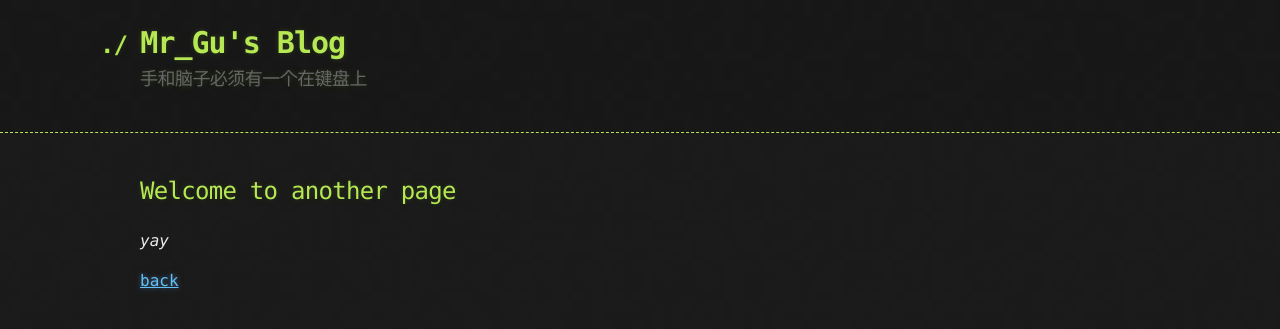
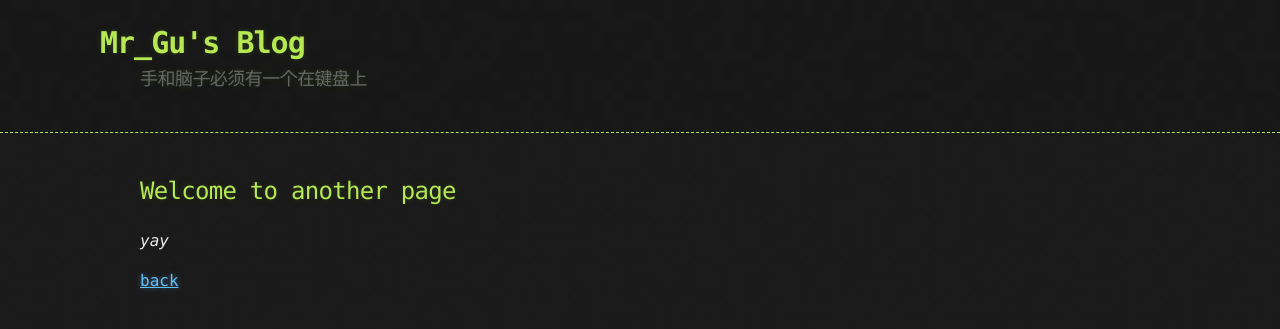
Before and after one commit to Mr-Gu666/Mr-Gu666.github.io, a Jekyll site: the page built from another-page.md, in a window 1280 px wide. Shown: the top 329 px of the page. Built offline with Jekyll 4.4.1, drawn with Linux system fonts in a browser that asks for light colours.

Commit message:
Update jekyll-theme-hacker.scss

```diff
--- a/_sass/jekyll-theme-hacker.scss
+++ b/_sass/jekyll-theme-hacker.scss
@@ -67,7 +67,7 @@ header h1 {
 }
 
 header h1:before {
-  content: "./ ";
+  //content: "./ ";
   font-size: 24px;
 }
 
```
